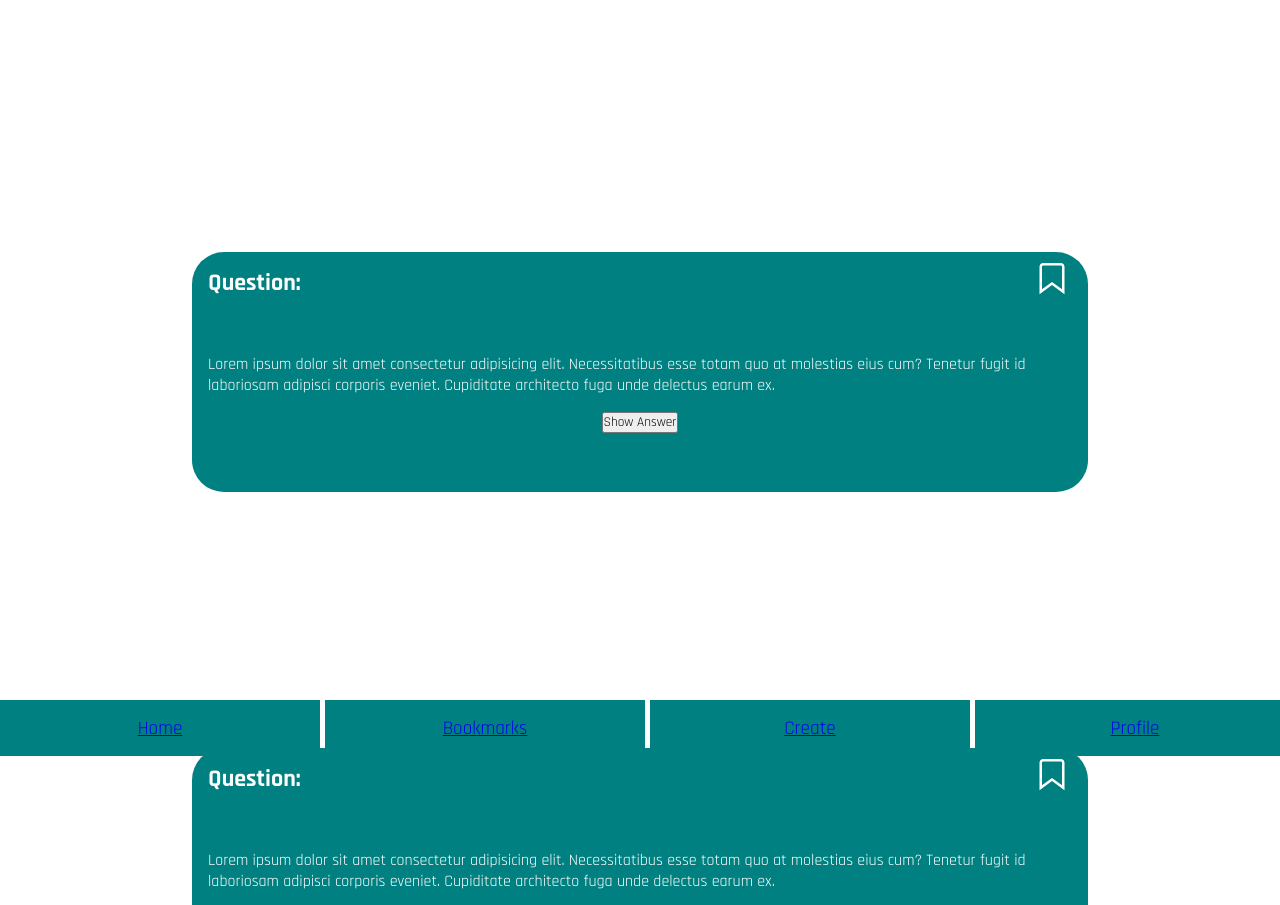
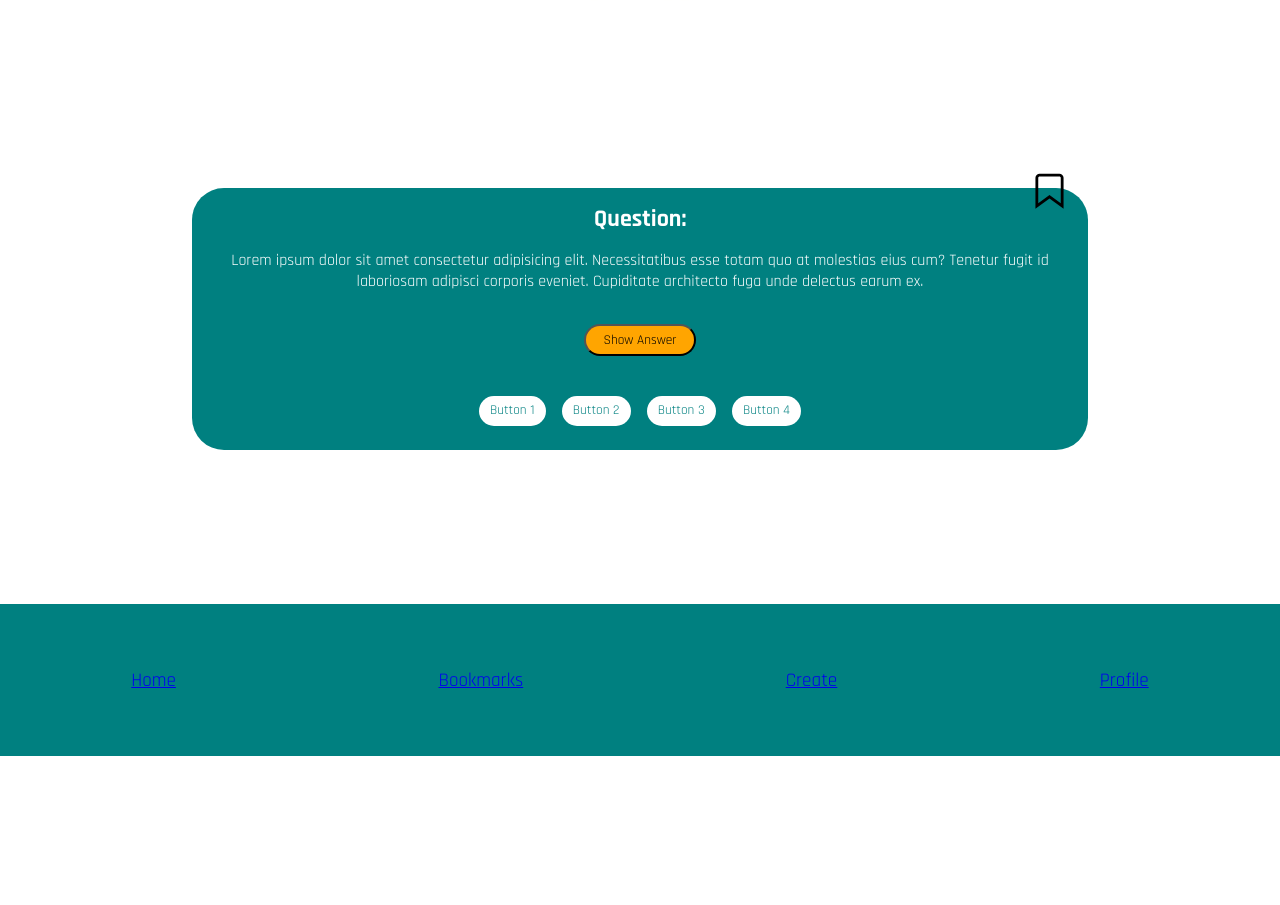
Before and after one commit to JoaLehma/Personal-Quiz-App, a plain HTML site: page index.html in a window 1280 px wide. Shown: the part 44-949 px from the top of the page. After the commit the page ends 800 px from the top, so only its background shows below. Drawn offline with Linux system fonts and the light colour scheme.

Commit message:
Redesign Question-Card and add JS File

```diff
--- a/base.css
+++ b/base.css
@@ -13,3 +13,11 @@
   --primary-color: teal;
   --primary-contrast-color: white;
 }
+
+main {
+  margin-bottom: 10rem;
+}
+
+li {
+  list-style: none;
+}
--- a/css/nav.css
+++ b/css/nav.css
@@ -2,24 +2,12 @@
   position: absolute;
   bottom: 0;
   position: fixed;
-  list-style-type: none;
   font-size: 1.2rem;
-  align-items: stretch;
-  display: grid;
-  grid-template-columns: repeat(4, 25vw);
-  grid-template-rows: 7vh;
-  column-gap: 5px;
-  z-index: 10;
+  display: flex;
+  width: 100vw;
+  height: 12vw;
+  background-color: var(--primary-color);
+  justify-content: space-around;
+  border-top: solid 2px var(--primary-contrast-color);
+  align-items: center;
 }
-
-.nav__list__item {
-  background-color: var(--primary-color);
-  display: flex;
-  justify-content: center;
-  align-items: center;
-  color: var(--primary-contrast-color);
-}
-
-.background_nav {
-  background-color: red;
-}
--- a/css/question-card.css
+++ b/css/question-card.css
@@ -6,39 +6,66 @@
 }
 
 .question__card {
+  position: relative;
   width: 70vw;
-  height: 30vh;
-  margin-top: 20%;
+  height: fit-content;
+  margin-top: 15%;
   display: flex;
   background-color: var(--primary-color);
   color: var(--primary-contrast-color);
   padding: 1rem;
   border-radius: 2rem;
   flex-direction: column;
-}
-
-.question__headline {
-  align-self: flex-start;
+  align-items: center;
 }
 
 .question__text {
   margin-top: 1rem;
+  text-align: center;
+}
+
+.answer__text {
+  text-align: center;
+  margin: 1rem;
+  display: none;
 }
 
 .answer__button {
-  width: fit-content;
-  align-self: center;
-  margin-top: 1rem;
+  width: 7rem;
+  height: 2rem;
+  margin-top: 2rem;
+  margin-bottom: 2rem;
+  background-color: orange;
+  border-radius: 2rem;
 }
 
-.bookmark {
-  width: 40px;
+.bookmark__button {
+  background: none;
   align-self: flex-end;
-  position: relative;
-  top: -40px;
+  border: none;
+  position: absolute;
+  top: -20px;
 }
 
-.bookmark:hover {
-  pointer-events: fill red;
+.tags__liste {
+  display: flex;
+  justify-content: space-around;
+  flex-wrap: wrap;
+}
+
+.tags__button {
+  background-color: var(--primary-contrast-color);
+  color: var(--primary-color);
+  border: none;
+  padding: 0.4rem 0.7rem;
+  text-align: center;
+  text-decoration: none;
+  display: inline-block;
+  margin: 0.5rem;
+  border-radius: 2rem;
+}
+
+.bookmark__button:hover {
+  pointer-events: inherit;
   cursor: pointer;
 }
--- a/index.html
+++ b/index.html
@@ -24,53 +24,52 @@
       <section class="content-area">
         <article class="question__card">
           <h2 class="question__headline">Question:</h2>
-          <img
-            class="bookmark"
-            src="/images/icons8-lesezeichen-24.svg"
-            alt="Bookmark Icon"
+          <button type="button" class="bookmark__button">
+            <svg
+              fill="#000"
+              xmlns="http://www.w3.org/2000/svg"
+              viewBox="0 0 16 16"
+              width="45px"
+              height="45px"
+            >
+              <path
+                d="M 4.5 2 C 3.675781 2 3 2.675781 3 3.5 L 3 14.484375 L 8 10.820313 L 13 14.484375 L 13 3.5 C 13 2.675781 12.324219 2 11.5 2 Z M 4.5 3 L 11.5 3 C 11.78125 3 12 3.21875 12 3.5 L 12 12.515625 L 8 9.578125 L 4 12.515625 L 4 3.5 C 4 3.21875 4.21875 3 4.5 3 Z"
               />
+            </svg>
+          </button>
           <p class="question__text">
             Lorem ipsum dolor sit amet consectetur adipisicing elit.
             Necessitatibus esse totam quo at molestias eius cum? Tenetur fugit
             id laboriosam adipisci corporis eveniet. Cupiditate architecto fuga
             unde delectus earum ex.
           </p>
-          <button class="answer__button" type="button">Show Answer</button>
-        </article>
-        <article class="question__card">
-          <h2 class="question__headline">Question:</h2>
-          <img
-            class="bookmark"
-            src="/images/icons8-lesezeichen-24.svg"
-            alt="Bookmark Icon"
-          />
-          <p class="question__text">
-            Lorem ipsum dolor sit amet consectetur adipisicing elit.
-            Necessitatibus esse totam quo at molestias eius cum? Tenetur fugit
-            id laboriosam adipisci corporis eveniet. Cupiditate architecto fuga
-            unde delectus earum ex.
+          <button class="answer__button" data-js="button" type="button">
+            Show Answer
+          </button>
+          <p class="answer__text">
+            Lorem ipsum dolor sit amet consectetur adipisicing elit. Alias
+            omnis, in doloremque officia repudiandae ipsa laboriosam explicabo,
+            velit commodi recusandae possimus eos tenetur accusamus sint, unde
+            incidunt expedita repellat eius!
           </p>
-          <button class="answer__button" type="button">Show Answer</button>
-        </article>
-        <article class="question__card">
-          <h2 class="question__headline">Question:</h2>
-          <img
-            class="bookmark"
-            src="/images/icons8-lesezeichen-24.svg"
-            alt="Bookmark Icon"
-          />
-          <p class="question__text">
-            Lorem ipsum dolor sit amet consectetur adipisicing elit.
-            Necessitatibus esse totam quo at molestias eius cum? Tenetur fugit
-            id laboriosam adipisci corporis eveniet. Cupiditate architecto fuga
-            unde delectus earum ex.
-          </p>
-          <button class="answer__button" type="button">Show Answer</button>
+          <ul class="tags__liste">
+            <li>
+              <button type="button" class="tags__button">Button 1</button>
+            </li>
+            <li>
+              <button type="button" class="tags__button">Button 2</button>
+            </li>
+            <li>
+              <button type="button" class="tags__button">Button 3</button>
+            </li>
+            <li>
+              <button type="button" class="tags__button">Button 4</button>
+            </li>
+          </ul>
         </article>
       </section>
     </main>
     <nav>
-      <div class="background_nav">
       <article class="nav-area">
         <ul class="nav__list">
           <li class="nav__list__item"><a href="/index.html">Home</a></li>
@@ -81,8 +80,7 @@
           <li class="nav__list__item"><a href="/profile.html">Profile</a></li>
         </ul>
       </article>
-
     </nav>
-  </div>
+    <script src="./showanswer.js" defer></script>
   </body>
 </html>
--- /dev/null
+++ b/showanswer.js
@@ -0,0 +1,7 @@
+let button = document.querySelector('[data-js="button"]');
+
+function onButtonClick() {
+  console.log("button clicked!");
+}
+
+button.addEventListener("click", onButtonClick);
```
Lines whose indentation alone changed are shown as unchanged.
